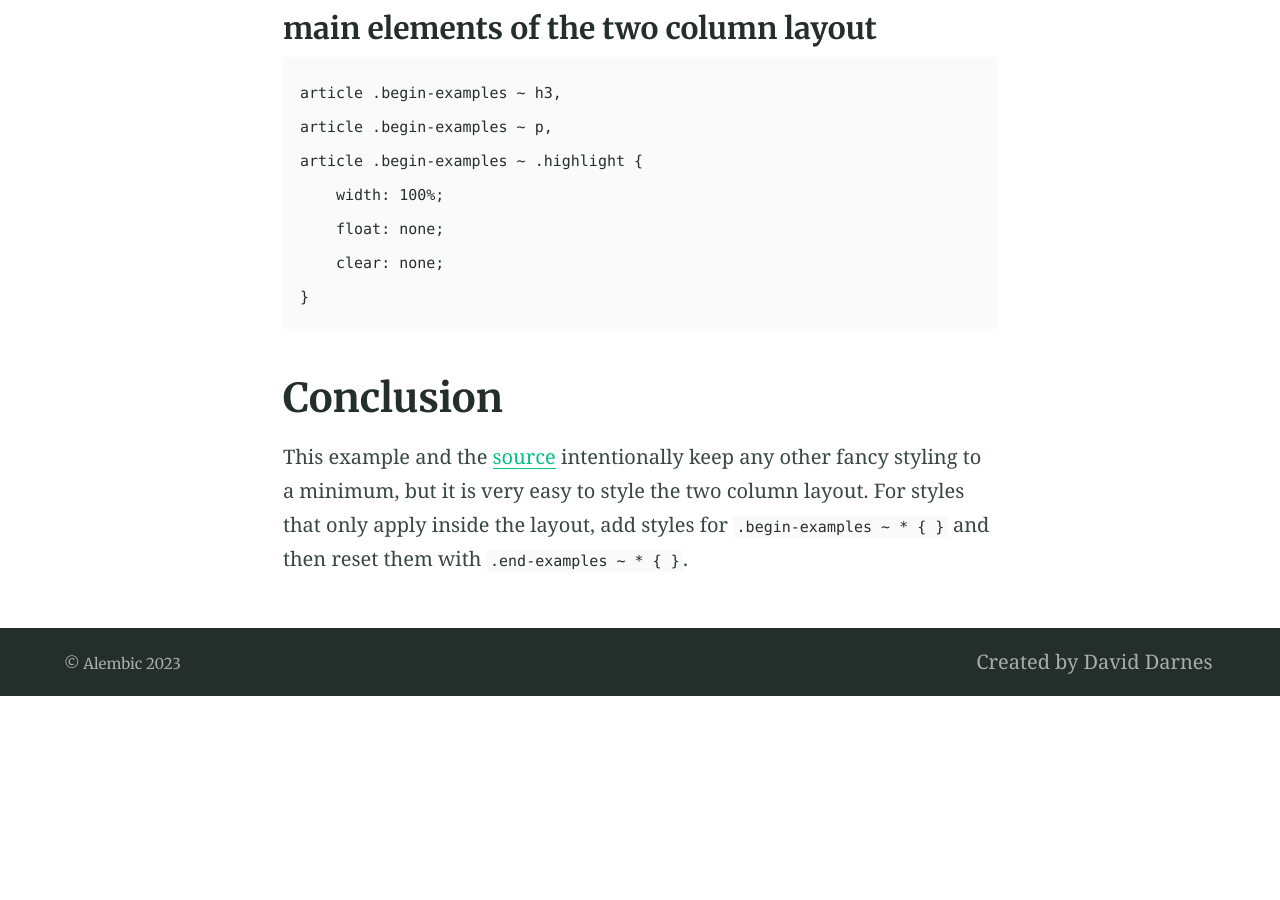
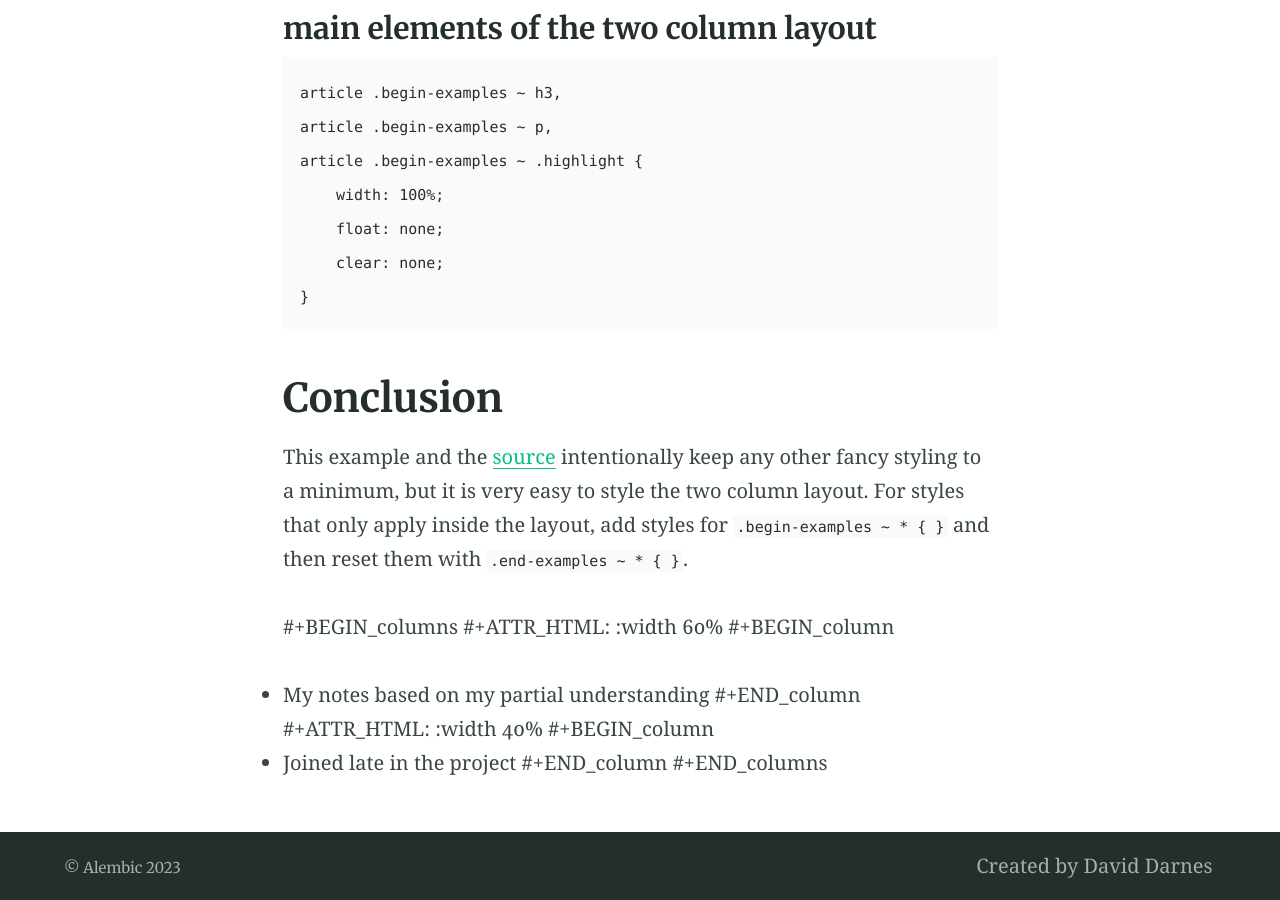
Before and after one commit to matthewdgroves/matthewdgroves.github.io, a Jekyll site: the page built from writings.md, in a window 1280 px wide and 900 px high, scrolled down 7709 px. Built offline with Jekyll 4.4.1, drawn with Linux system fonts in a browser that asks for light colours; before the commit the page ends 8405 px from its top, so only the background shows below that.

Commit message:
Update writings.md

```diff
--- a/writings.md
+++ b/writings.md
@@ -194,3 +194,19 @@ This example and the [source][src] intentionally keep any other fancy styling to
 [bennu]: http://bennu-js.com
 
 [src]: https://github.com/mattbierner/markdown-two-column-documentation-example
+
+
+
+
+
+
+#+BEGIN_columns
+#+ATTR_HTML: :width 60%
+#+BEGIN_column
+- My notes based on my partial understanding
+#+END_column
+#+ATTR_HTML: :width 40%
+#+BEGIN_column
+- Joined late in the project
+#+END_column
+#+END_columns
```
